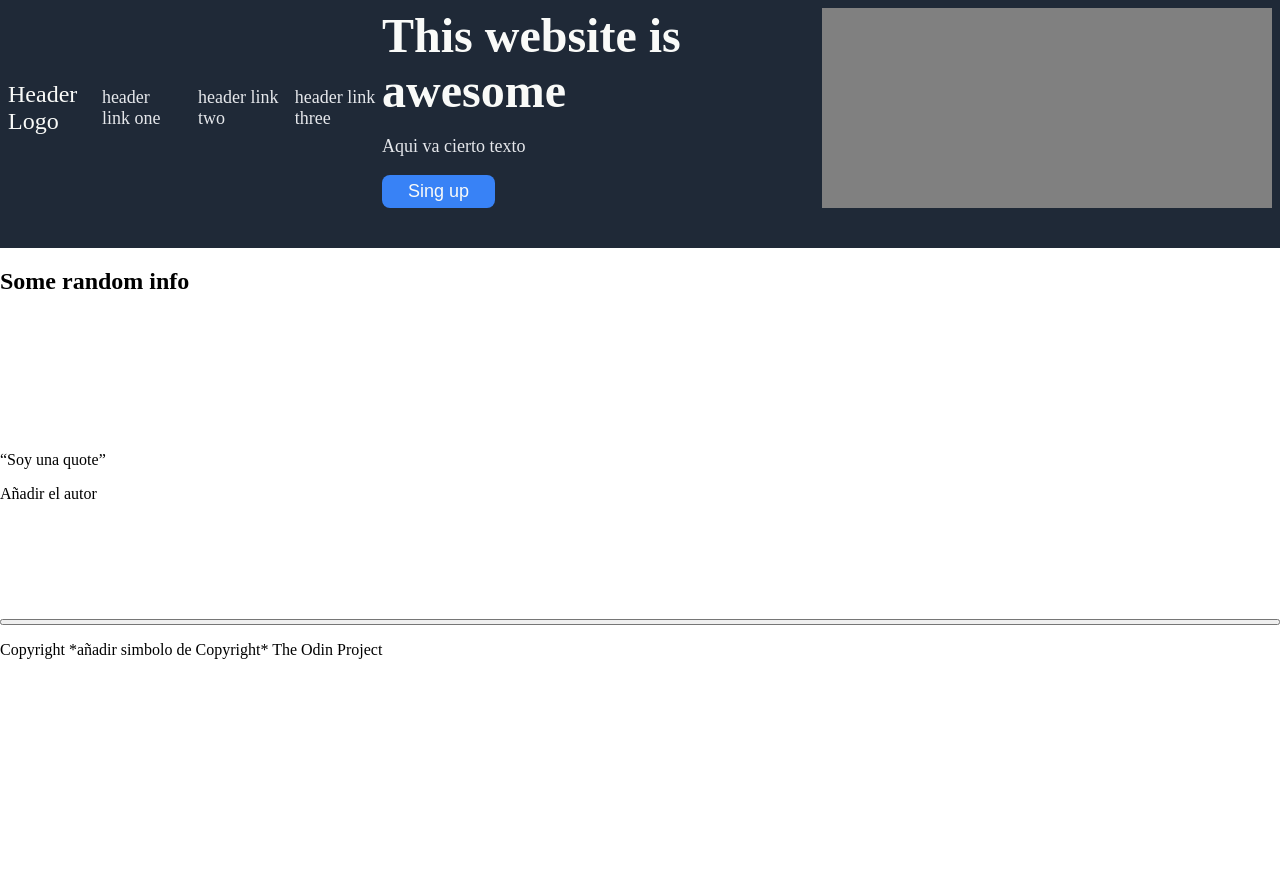
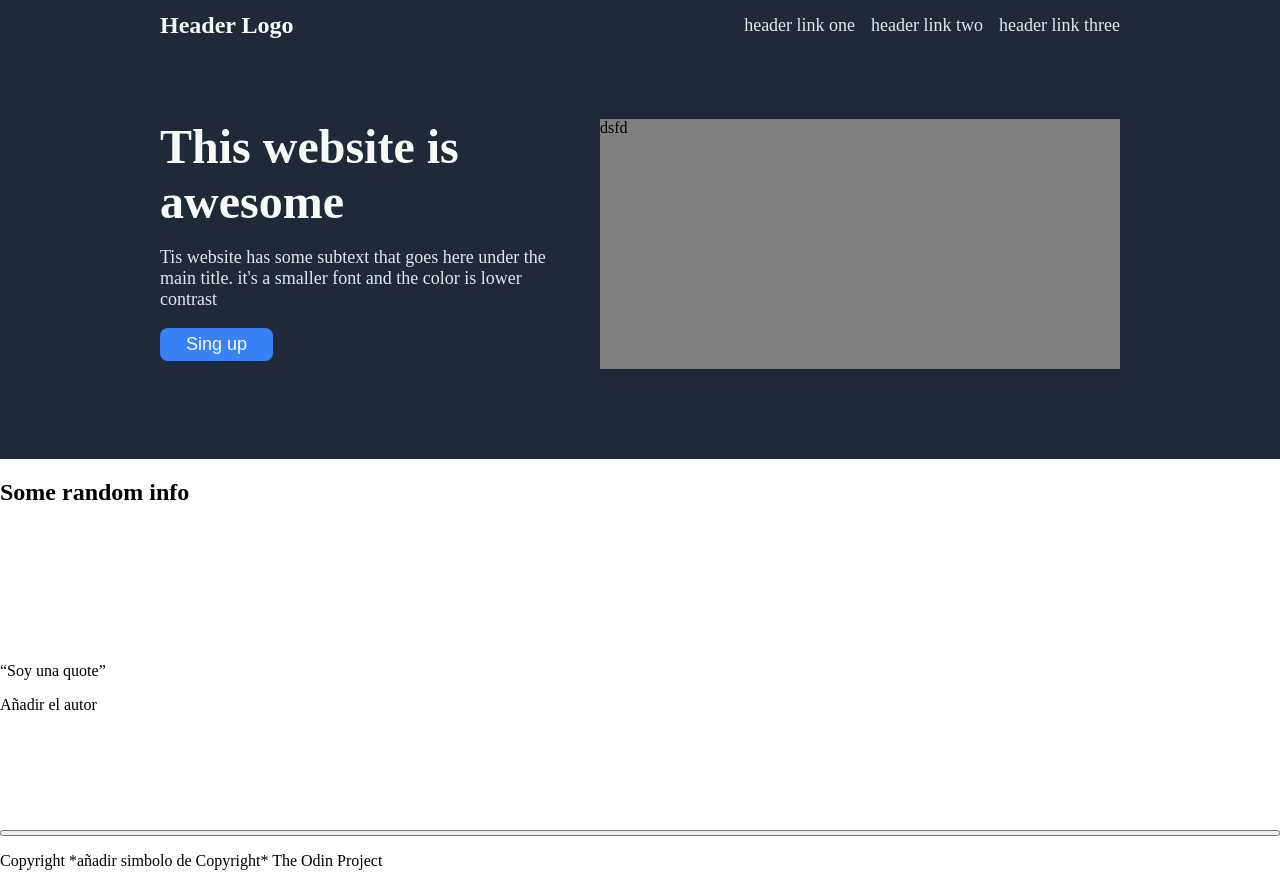
Before and after one commit to kopolo435/landing-page, a plain HTML site: page index.html in a window 1280 px wide. Before the commit the page ends 800 px from the top, so only its background shows below. Drawn offline with Linux system fonts and the light colour scheme.

```diff
--- a/index.html
+++ b/index.html
@@ -11,6 +11,7 @@
 <body>
 
     <div class="first">
+        <div class="container">
             <div class="header">
                 <div class="logo"><img src="" alt="">Header Logo</div>
 
@@ -23,13 +24,19 @@
                <div class="top-content">
                    <div class="left-side">
                        <h1>This website is awesome</h1>
-                <p>Aqui va cierto texto</p>
+                       <p>Tis website has some subtext that goes here under
+                           the main title. it's a smaller font and the color
+                           is lower contrast
+                       </p>
                        <button>Sing up</button>
                    </div>
                    <div class="right-side">
-                <img src="" alt="">
+                       dsfd
+                       <img class="placeholder" src="" alt="">
                    </div>
                </div>
+        </div>
+
     </div>
 
     <div class="second">
--- a/style.css
+++ b/style.css
@@ -9,8 +9,8 @@ body{
     display: flex;
     background-color: #1f2937;
     justify-content: center;
-    padding: 8px;
-    padding-bottom: 40px;
+    padding-top: 12px;
+    padding-bottom: 90px;
 }
 
 .container{
@@ -22,7 +22,6 @@ body{
 
 .header{
     display: flex;
-
     justify-content: space-between;
     align-items: center;
 
@@ -40,6 +39,7 @@ body{
 
 .logo{
     font-size: 24px;
+    font-weight: bolder;
     color: #f9faf8;
 }
 
@@ -74,8 +74,8 @@ body{
 
 .right-side{
     background-color: gray;
-    width: 450px;
-    height: 200px;
+    width: 520px;
+    height: 250px;
 }
 
 .left-side p{
```
Also changed, not shown: img/oshino-shinobu.jpg (added), layout.png (added), styles.png (added). Lines whose indentation alone changed are shown as unchanged.
